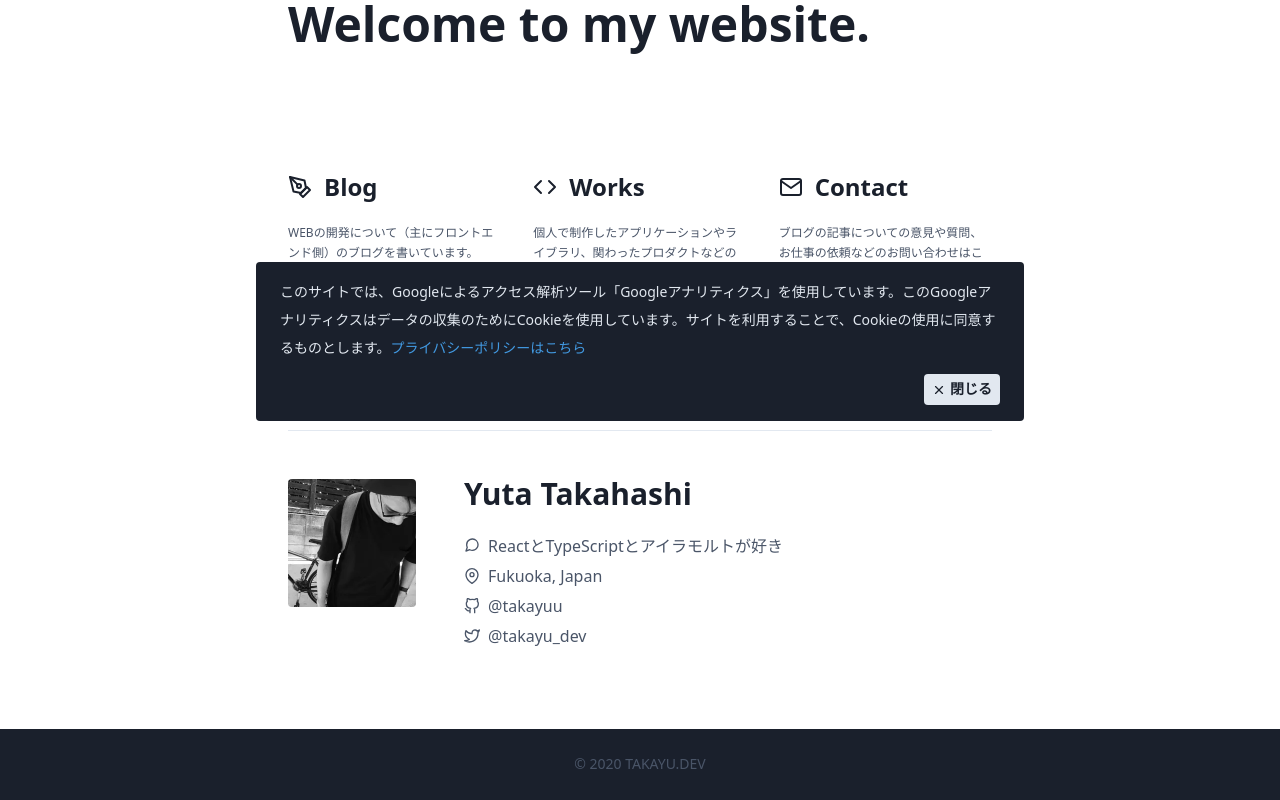
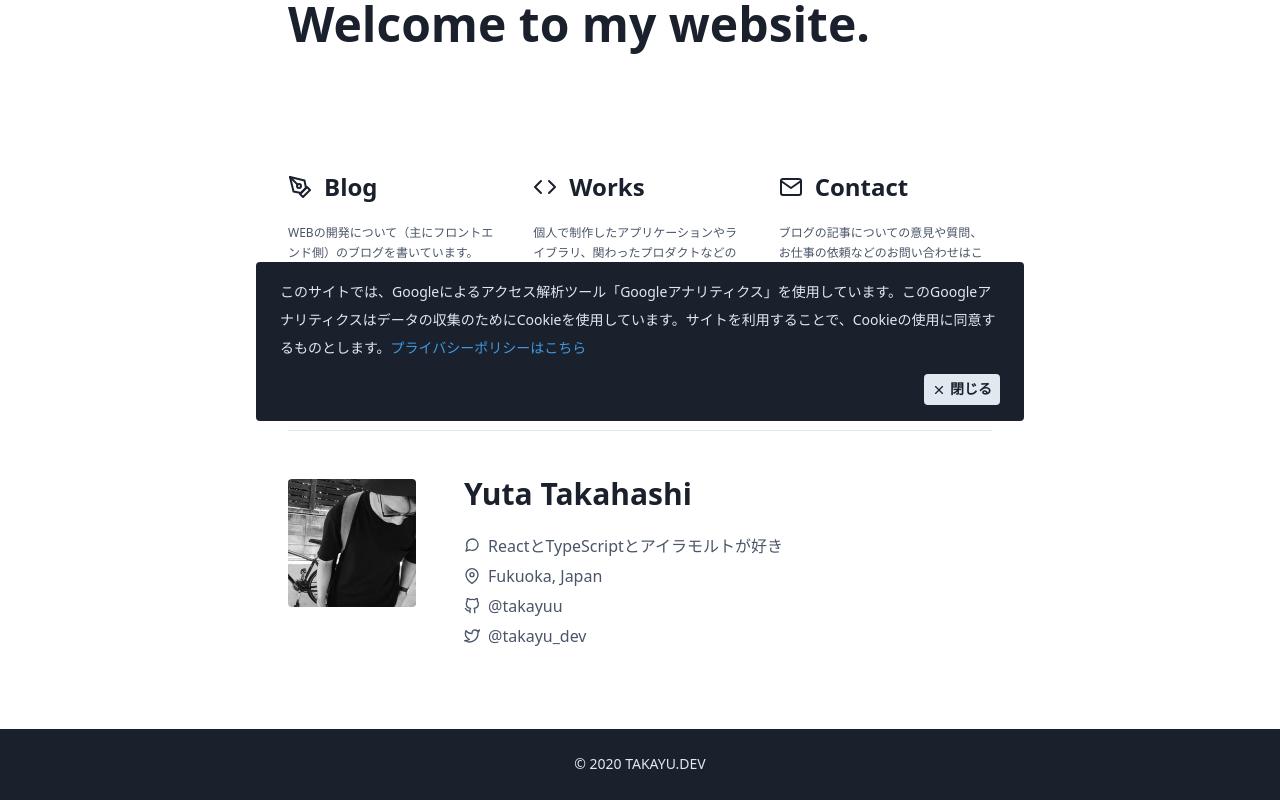
Before and after one commit to imatchapro/dev-blog, a Next.js app: page / in a window 1280 px wide. Shown: the part 363-1163 px from the top of the page. Built offline with nearby package versions, Linux system fonts and the light colour scheme; a small style sheet from the web is missing.

Commit message:
fix: styled

```diff
--- a/src/components/organisms/TheFooter.tsx
+++ b/src/components/organisms/TheFooter.tsx
@@ -3,7 +3,7 @@ import React from 'react';
 const TheFooter: React.FC = () => {
   return (
     <footer className="flex-shrink-0 bg-gray-900 p-6 sm:px-12">
-      <small className="block text-center text-sm">© 2020 TAKAYU.DEV</small>
+      <small className="block text-center text-sm text-gray-300">© 2020 TAKAYU.DEV</small>
     </footer>
   );
 };
```
